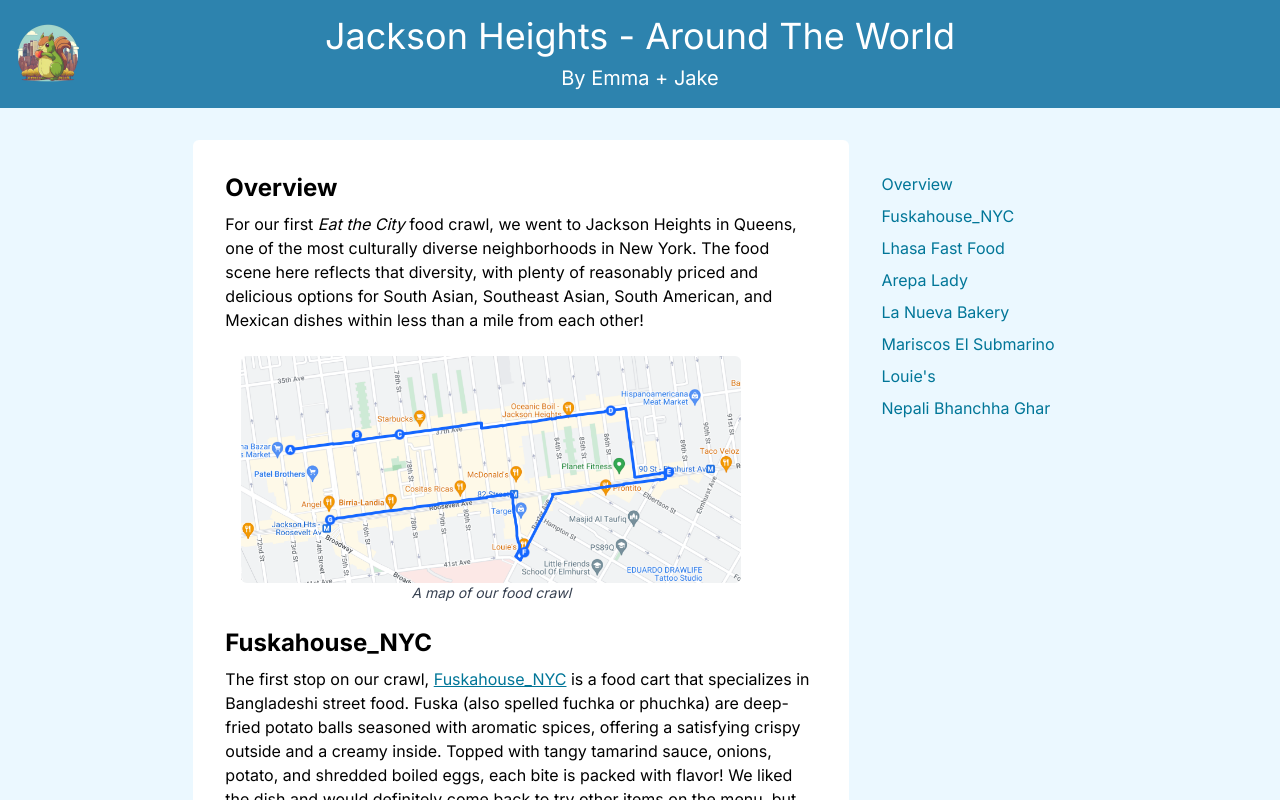
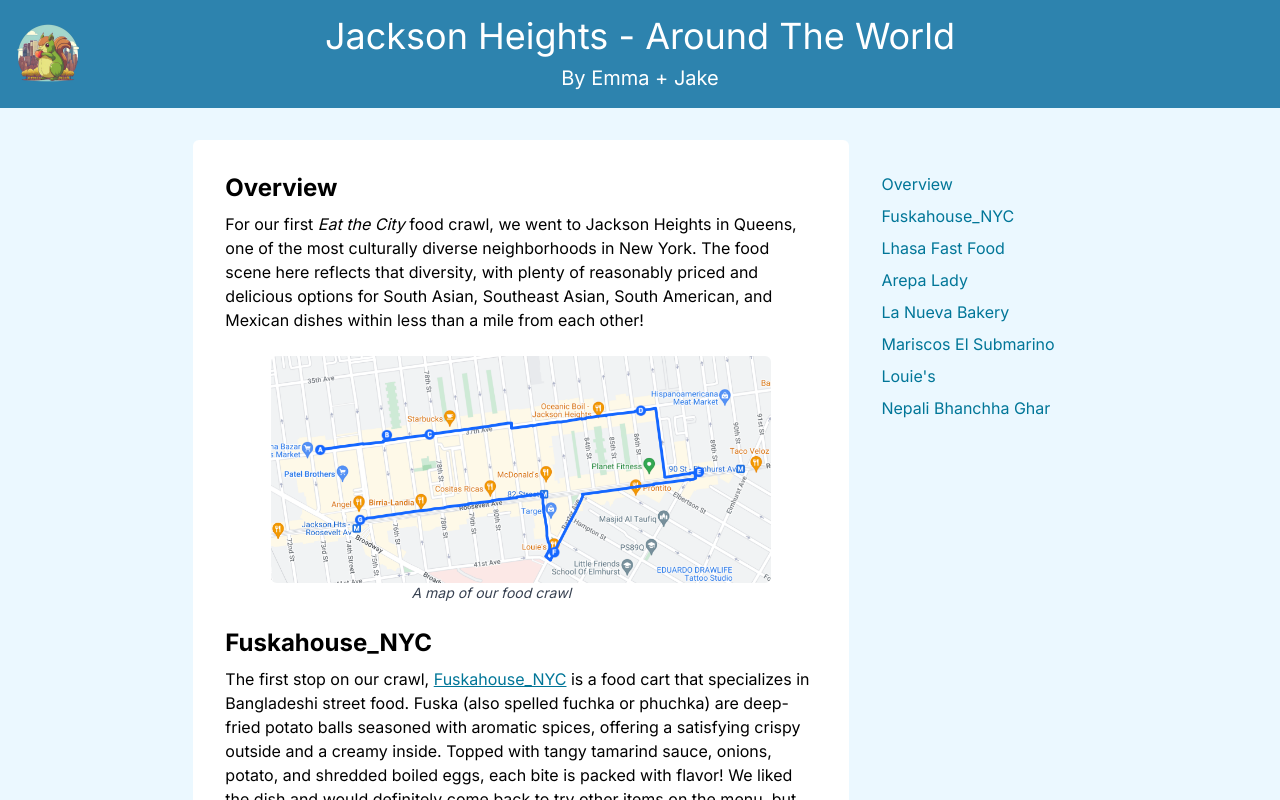
Before and after one commit to emmaoberstein/eat-the-city, a Next.js app: page /crawls/1 in a window 1280 px wide. Shown: the top 800 px of the page. Built offline with nearby package versions, Linux system fonts and the light colour scheme.

Commit message:
add auto margin to crawl images

```diff
--- a/src/mdx-components.tsx
+++ b/src/mdx-components.tsx
@@ -22,7 +22,7 @@
 						<Image
 							src={`/images/crawls/${src}`}
 							alt={alt!}
-							className="object-contain overflow-hidden rounded-md"
+							className="object-contain overflow-hidden rounded-md mx-auto"
 							width={500}
 							height={500}
 						/>
```
